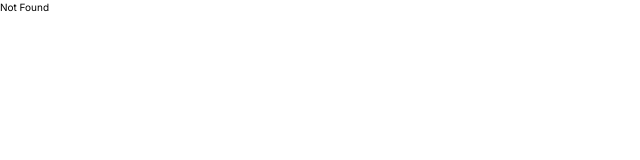
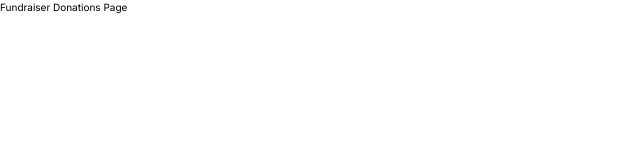
Before and after one commit to RobertTheDev/GoFunder, a Next.js app: page /fundraisers/1/admin/donations in a window 1280 px wide. Shown: the top 160 px of the page, without its empty margins (0-640 px from the left). Built offline with nearby package versions, Linux system fonts and the light colour scheme.

Commit message:
feat: created fundraiser donations page

```diff
--- /dev/null
+++ b/src/app/fundraisers/[slug]/admin/donations/page.tsx
@@ -0,0 +1,7 @@
+export default function FundraiserDonationsPage() {
+    return (
+        <div>
+            <p>Fundraiser Donations Page</p>
+        </div>
+    );
+}
```
